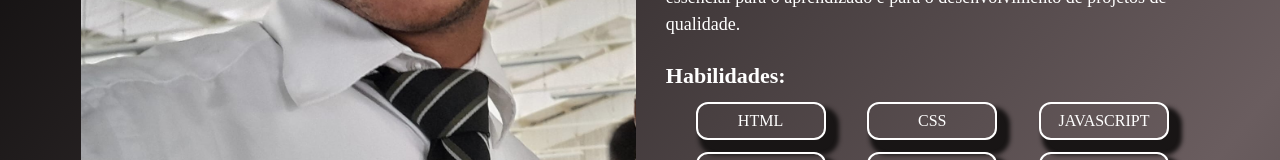
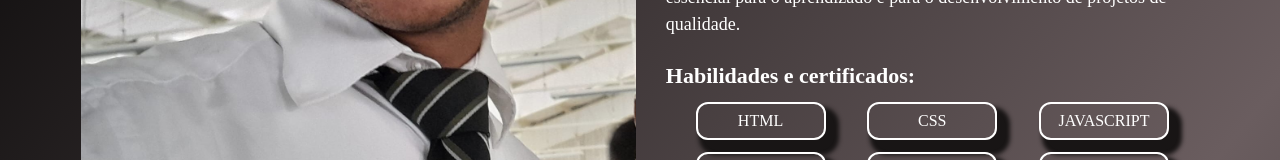
Before and after one commit to Diogobispopereira/PORTIFOLIO-ORIGINAL, a React (Vite) app: page / in a window 1280 px wide. Shown: the part 457-617 px from the top of the page. Built offline with nearby package versions, Linux system fonts and the light colour scheme.

Commit message:
atualizacao no home

```diff
--- /dev/null
+++ b/src/Componentes/React/index.jsx
@@ -0,0 +1 @@
+export function
--- a/src/componentes-links/Paginas/Home/index.jsx
+++ b/src/componentes-links/Paginas/Home/index.jsx
@@ -50,7 +50,7 @@ export function Home() {
                     Gosto muito de trabalhar em equipe, pois acredito que a troca de ideias é essencial para o aprendizado e para o desenvolvimento de projetos de qualidade.
                 </p>
 
-                <h3 className="home__subtitulo">Habilidades:</h3>
+                <h3 className="home__subtitulo">Habilidades e certificados:</h3>
 
                 <div className= "itensLinguagem">
                     {home.map((item) => (
```
